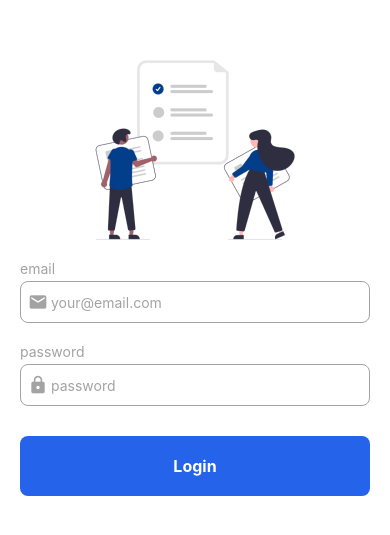
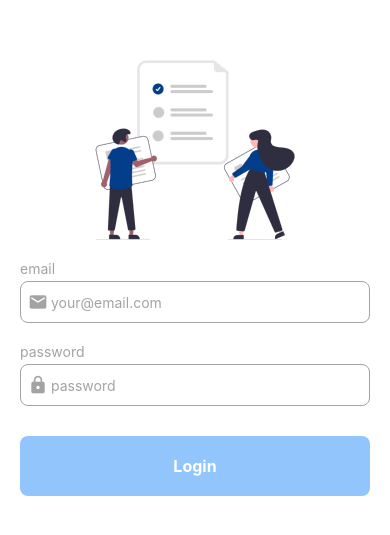
Before and after one commit to bopboy/rn-todoapp, a React Native app: screen / in a window 390 px wide. Shown: the part 149-684 px from the top of the page. Built offline with nearby package versions, Linux system fonts and the light colour scheme.

Commit message:
useEffect 로 버튼 활성화

```diff
--- a/src/screens/SignInScreen.js
+++ b/src/screens/SignInScreen.js
@@ -1,4 +1,4 @@
-import { useRef, useState } from 'react';
+import { useEffect, useRef, useState } from 'react';
 import { Image, Keyboard, StyleSheet, View } from 'react-native';
 import Button from '../components/Button';
 import Input, {
@@ -12,7 +12,10 @@ const SignInScreen = () => {
     const [email, setEmail] = useState('');
     const [password, setPassword] = useState('');
     const passwordRef = useRef(null);
-    const [disabled, setDisabled] = useState(false);
+    const [disabled, setDisabled] = useState(true);
+    useEffect(() => {
+        setDisabled(!email || !password);
+    }, [email, password]);
 
     const onSubmit = () => {
         if (!disabled) {
```
